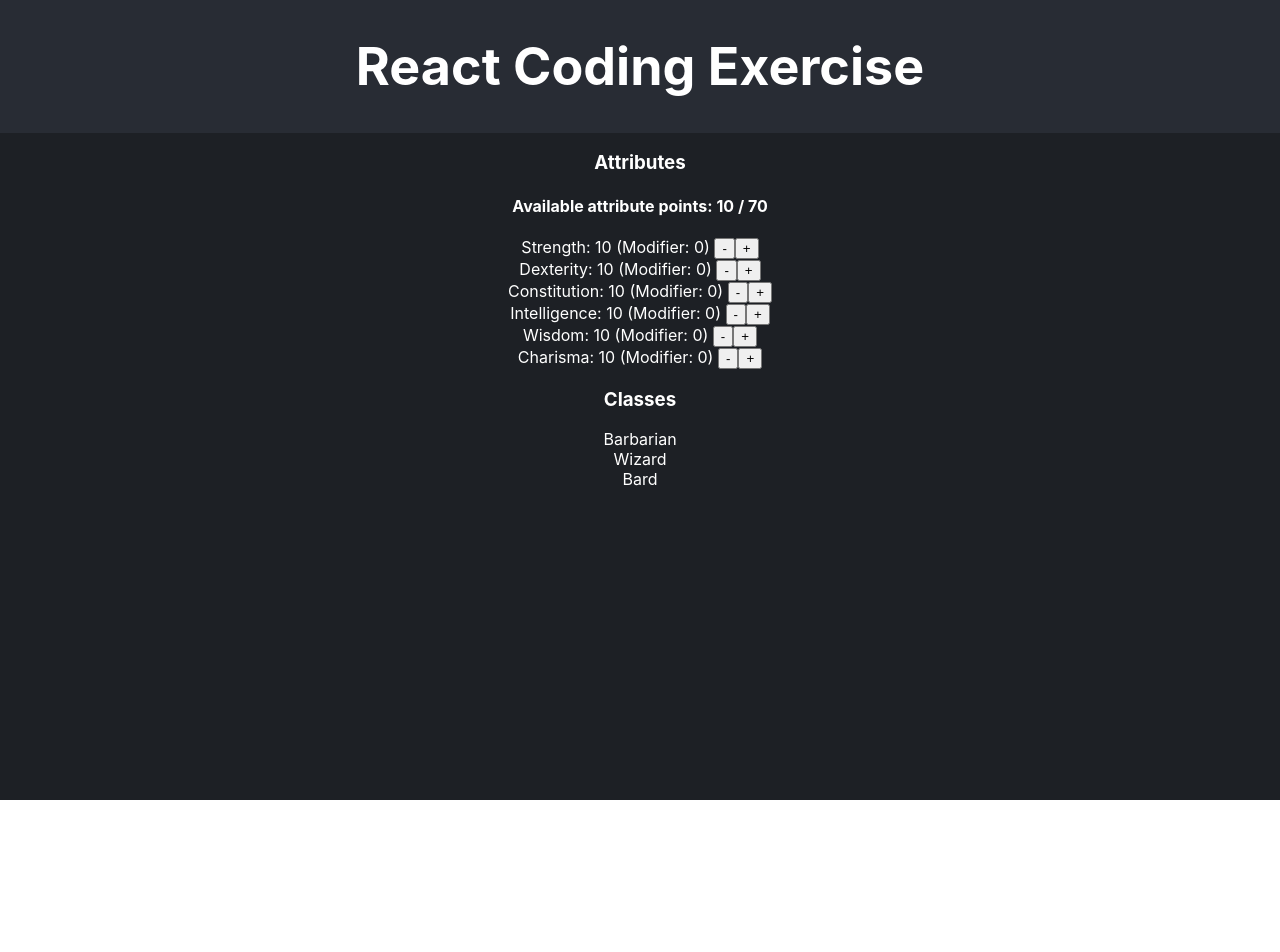
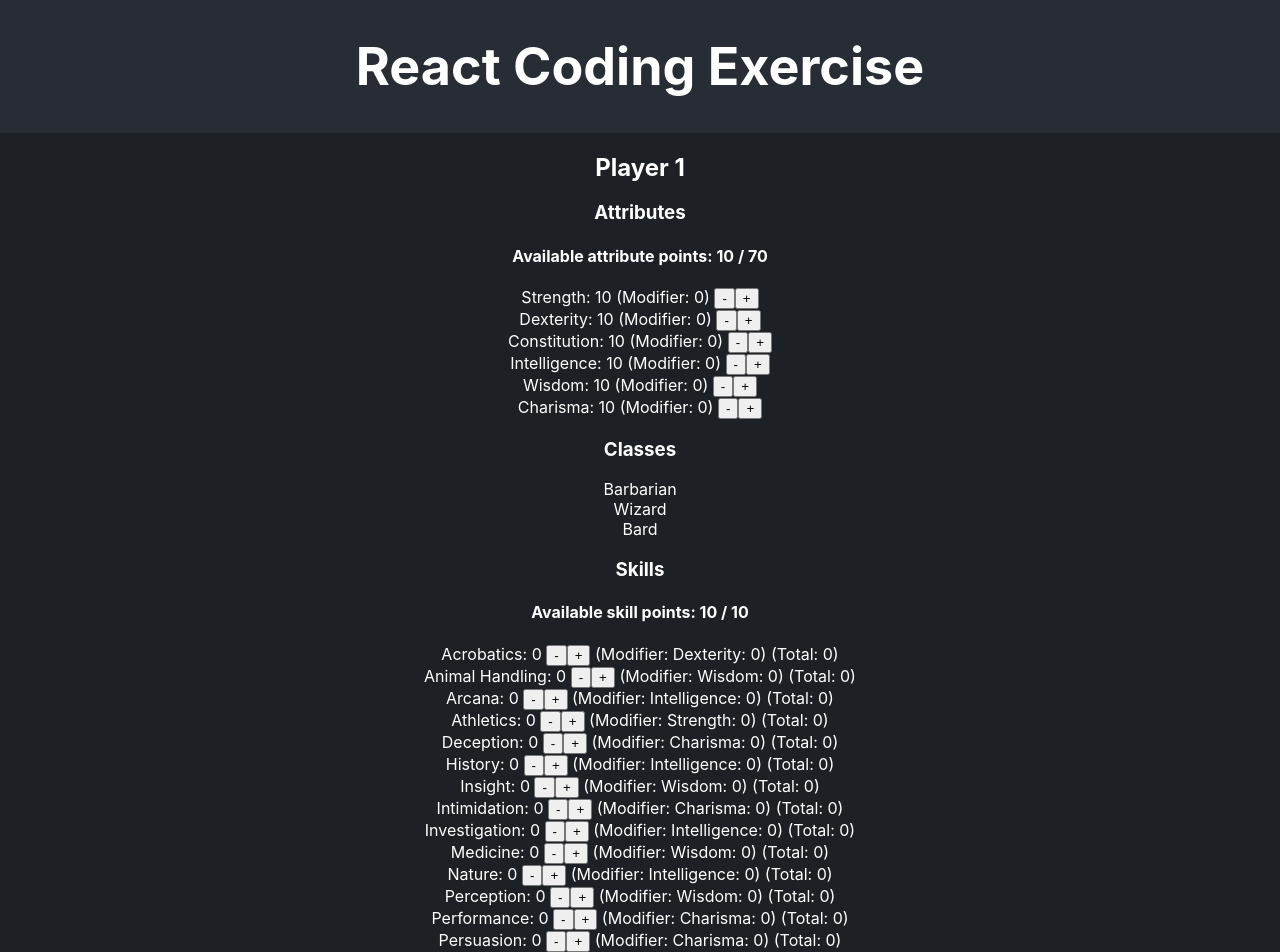
Before and after one commit to Shafin-A/recruiting-webapp-character, a React (Create React App) app: page / in a window 1280 px wide. Shown: the top 952 px of the page. Before the commit the page ends 800 px from the top, so only its background shows below. Built offline with nearby package versions, Linux system fonts and the light colour scheme.

Commit message:
Added skills and multiple player sheets

```diff
--- a/src/components/App/App.js
+++ b/src/components/App/App.js
@@ -1,8 +1,11 @@
 import { useState } from "react";
 import "./App.css";
-import { ATTRIBUTE_LIST, INITIAL_ATTRIBUTE_POINTS } from "../../consts";
-import { Attributes } from "../Attributes/Attributes";
-import { Classes } from "../Classes/Classes";
+import {
+  ATTRIBUTE_LIST,
+  INITIAL_ATTRIBUTE_POINTS,
+  SKILL_LIST,
+} from "../../consts";
+import { PlayerSheet } from "../PlayerSheet/PlayerSheet";
 
 function App() {
   // make an object out of ATTRIBUTE_LIST to store stat and modifier for each attribute
@@ -11,21 +14,45 @@ function App() {
     return acc;
   }, {});
 
-  const [attributeStats, setAttributeStats] = useState(initialAttributeStats);
+  // add initial value of 0 to each skill
+  const initialSkillsStats = SKILL_LIST.map((skill) => ({
+    ...skill,
+    stat: 0,
+  }));
+
+  // storing player attribute and skill stats as an array
+  const [playerStats, setPlayerStats] = useState([
+    {
+      attributes: initialAttributeStats,
+      skills: initialSkillsStats,
+    },
+  ]);
+
+  const addPlayerSheet = () => {
+    const updatedPlayerStats = [...playerStats];
+
+    updatedPlayerStats.push({
+      attributes: initialAttributeStats,
+      skills: initialSkillsStats,
+    });
+
+    setPlayerStats(updatedPlayerStats);
+  };
 
   return (
     <div className="App">
       <header className="App-header">
         <h1>React Coding Exercise</h1>
       </header>
-      <section className="App-section">
-        <Attributes
-          attributeStats={attributeStats}
-          setAttributeStats={setAttributeStats}
+      {playerStats.map((_, index) => (
+        <PlayerSheet
+          key={index}
+          index={index}
+          playerStats={playerStats}
+          setPlayerStats={setPlayerStats}
         />
-
-        <Classes attributeStats={attributeStats} />
-      </section>
+      ))}
+      <button onClick={addPlayerSheet}>Add Player</button>
     </div>
   );
 }
--- a/src/components/Attributes/Attributes.js
+++ b/src/components/Attributes/Attributes.js
@@ -1,7 +1,20 @@
 import { useState } from "react";
-import { TOTAL_ATTRIBUTE_POINTS, INITIAL_ATTRIBUTE_POINTS } from "../../consts";
+import {
+  SKILL_LIST,
+  TOTAL_ATTRIBUTE_POINTS,
+  INITIAL_ATTRIBUTE_POINTS,
+} from "../../consts";
 
-export const Attributes = ({ attributeStats, setAttributeStats }) => {
+export const Attributes = ({
+  index,
+  playerStats,
+  setAvailableSkillPoints,
+  setPlayerStats,
+  setTotalSkillPoints,
+  totalSkillPoints,
+}) => {
+  const attributeStats = playerStats[index].attributes;
+
   const [availableAttributePoints, setAvailableAttributePoints] = useState(
     TOTAL_ATTRIBUTE_POINTS -
       INITIAL_ATTRIBUTE_POINTS * Object.values(attributeStats).length
@@ -26,10 +39,37 @@ export const Attributes = ({ attributeStats, setAttributeStats }) => {
           modifier: attributeModifier,
         },
       };
-
-      setAttributeStats(updatedAttributeStats);
+      const updatedPlayerAttributeStats = [...playerStats];
+      updatedPlayerAttributeStats[index] = {
+        ...updatedPlayerAttributeStats[index],
+        attributes: { ...updatedAttributeStats },
+      };
+      setPlayerStats(updatedPlayerAttributeStats);
 
       setAvailableAttributePoints(updateAttributePoints);
+
+      // update total skill points if intelligence
+      if (attribute === "Intelligence") {
+        const skillPoints = 10 + 4 * attributeModifier;
+        if (totalSkillPoints !== skillPoints) {
+          setAvailableSkillPoints(skillPoints > 0 ? skillPoints : 0);
+          setTotalSkillPoints(skillPoints > 0 ? skillPoints : 0);
+
+          // reset skills
+          const initialSkillsStats = SKILL_LIST.map((skill) => ({
+            ...skill,
+            stat: 0,
+          }));
+
+          const updatedPlayerSkillsStats = [...updatedPlayerAttributeStats];
+          updatedPlayerSkillsStats[index] = {
+            ...updatedPlayerSkillsStats[index],
+            skills: [...initialSkillsStats],
+          };
+
+          setPlayerStats(updatedPlayerSkillsStats);
+        }
+      }
     }
   };
 
--- a/src/components/Classes/Classes.js
+++ b/src/components/Classes/Classes.js
@@ -1,8 +1,10 @@
 import { useState } from "react";
 import { CLASS_LIST } from "../../consts";
 
-export const Classes = ({ attributeStats }) => {
+export const Classes = ({ index, playerStats }) => {
   const [selectedClass, setSelectedClass] = useState("");
+
+  const attributeStats = playerStats[index].attributes;
 
   const toggleClassRequirements = (className) => {
     selectedClass !== className
@@ -13,7 +15,7 @@ export const Classes = ({ attributeStats }) => {
   const areClassRequirementsMet = (className) =>
     Object.entries(CLASS_LIST[className]).every(
       ([attribute, minRequirement]) =>
-        attributeStats[attribute] >= minRequirement
+        attributeStats[attribute].stat >= minRequirement
     );
 
   return (
--- /dev/null
+++ b/src/components/PlayerSheet/PlayerSheet.js
@@ -0,0 +1,36 @@
+import { useState } from "react";
+import "../App/App.css";
+import { Attributes } from "../Attributes/Attributes";
+import { Classes } from "../Classes/Classes";
+import { Skills } from "../Skills/Skills";
+
+export const PlayerSheet = ({ index, playerStats, setPlayerStats }) => {
+  const [totalSkillPoints, setTotalSkillPoints] = useState(10);
+  const [availableSkillPoints, setAvailableSkillPoints] = useState(10);
+
+  return (
+    <section className="App-section">
+      <h2>{`Player ${index + 1}`}</h2>
+
+      <Attributes
+        index={index}
+        playerStats={playerStats}
+        setAvailableSkillPoints={setAvailableSkillPoints}
+        setPlayerStats={setPlayerStats}
+        setTotalSkillPoints={setTotalSkillPoints}
+        totalSkillPoints={totalSkillPoints}
+      />
+
+      <Classes index={index} playerStats={playerStats} />
+
+      <Skills
+        availableSkillPoints={availableSkillPoints}
+        index={index}
+        playerStats={playerStats}
+        setAvailableSkillPoints={setAvailableSkillPoints}
+        setPlayerStats={setPlayerStats}
+        totalSkillPoints={totalSkillPoints}
+      />
+    </section>
+  );
+};
--- /dev/null
+++ b/src/components/Skills/Skills.js
@@ -0,0 +1,59 @@
+export const Skills = ({
+  availableSkillPoints,
+  index,
+  playerStats,
+  setAvailableSkillPoints,
+  setPlayerStats,
+  totalSkillPoints,
+}) => {
+  const attributeStats = playerStats[index].attributes;
+  const skillsStats = playerStats[index].skills;
+
+  const handleChangeSkill = (skillIndex, amount) => {
+    const updateSkillPoints = availableSkillPoints - amount;
+
+    if (updateSkillPoints >= 0 && updateSkillPoints <= totalSkillPoints) {
+      setAvailableSkillPoints(availableSkillPoints - amount);
+
+      // deep copy
+      const updatedSkills = skillsStats.map((a) => {
+        return { ...a };
+      });
+      updatedSkills[skillIndex].stat += amount;
+
+      const updatedPlayerStats = [...playerStats];
+      updatedPlayerStats[index] = {
+        ...updatedPlayerStats[index],
+        skills: [...updatedSkills],
+      };
+
+      setPlayerStats(updatedPlayerStats);
+    }
+  };
+
+  return (
+    <div>
+      <h3>Skills</h3>
+      <h4>
+        {`Available skill points: ${availableSkillPoints} / ${totalSkillPoints}`}
+      </h4>
+      {skillsStats.map((skill, skillIndex) => {
+        const attributeModifierName = skill.attributeModifier;
+        const attributeModifierStat =
+          attributeStats[attributeModifierName].modifier;
+
+        const total = skill.stat + attributeModifierStat;
+
+        return (
+          <div key={skill.name}>
+            {skill.name}: {skill.stat} {` `}
+            <button onClick={() => handleChangeSkill(skillIndex, -1)}>-</button>
+            <button onClick={() => handleChangeSkill(skillIndex, 1)}>+</button>
+            {` (Modifier: ${attributeModifierName}: ${attributeModifierStat})
+            (Total: ${total})`}
+          </div>
+        );
+      })}
+    </div>
+  );
+};
```
